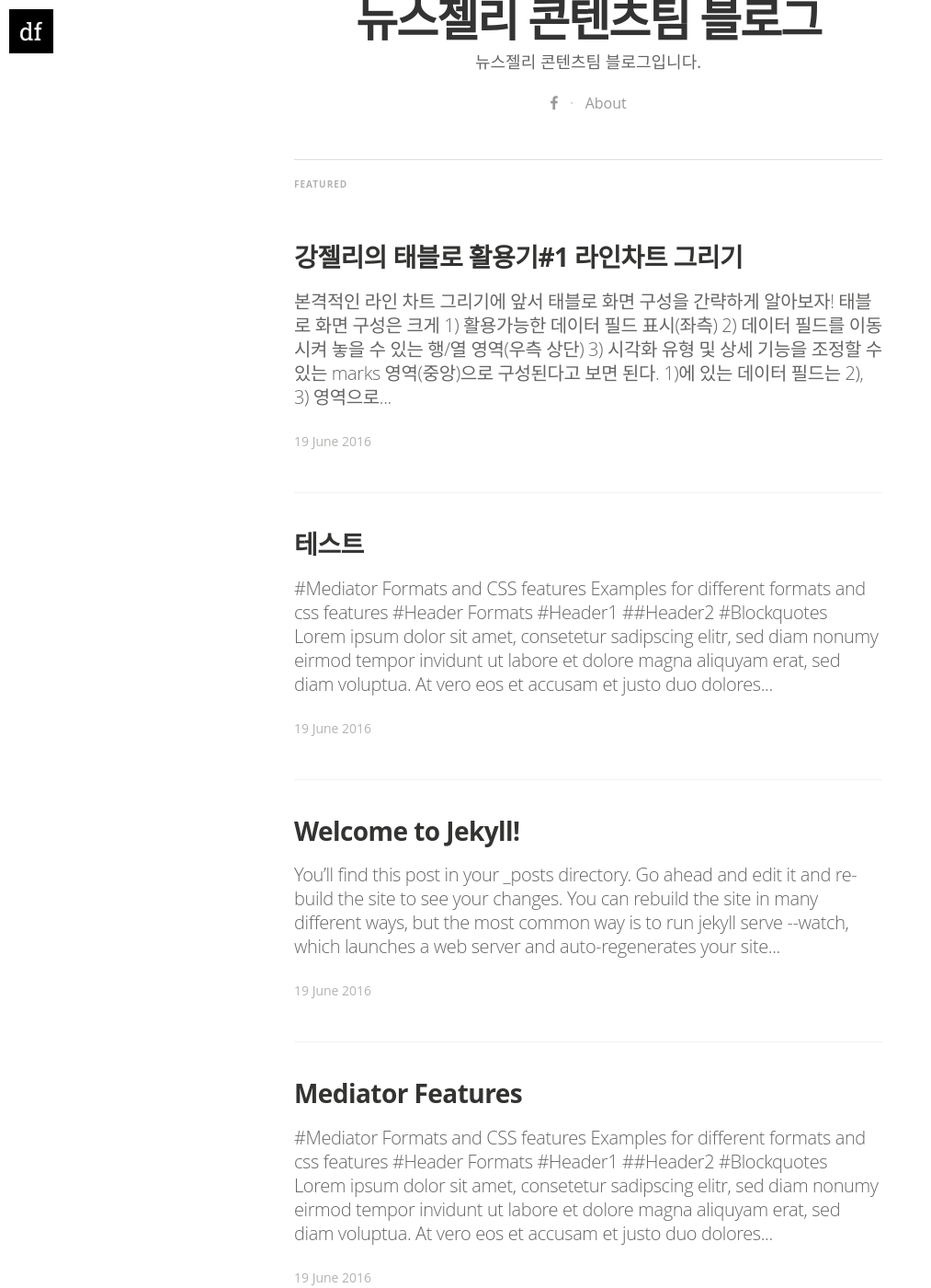
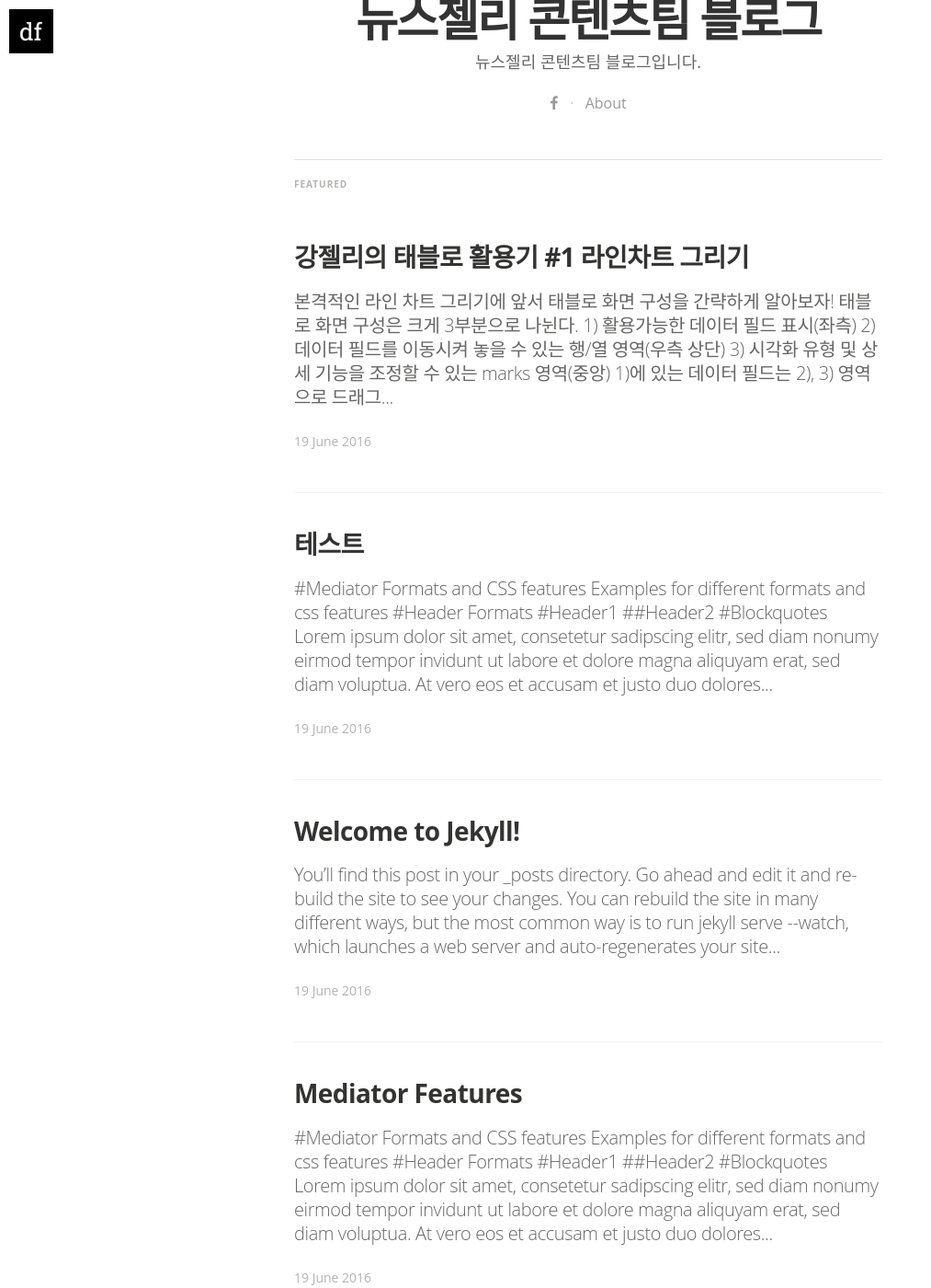
Before and after one commit to NewsJelly/blog-contents, a Jekyll site: the page built from index.html, in a window 1280 px wide and 1400 px high, scrolled down 538 px. Shown: the whole window at 92% size, without its empty margins (0-1013 px from the left). Built offline with Jekyll 4.4.1, drawn with Linux system fonts in a browser that asks for light colours; nearby versions of some CDN libraries; some web fonts are replaced; the list of posts is cut into pages by our own code; some of the changed text lies outside the part shown.

Commit message:
Update 2016-06-19-kangjelltest.markdown

```diff
--- a/_posts/2016-06-19-kangjelltest.markdown
+++ b/_posts/2016-06-19-kangjelltest.markdown
@@ -1,6 +1,6 @@
 ---
 layout: post
-title:  "강젤리의 태블로 활용기#1 라인차트 그리기"
+title:  "강젤리의 태블로 활용기 #1 라인차트 그리기"
 date:   2016-06-19 17:34:25
 categories: injell feature
 tags: featured
@@ -9,7 +9,12 @@ image2: /assets/article_images/2014-11-30-mediator_features/night-track-mobile.J
 ---
 
 ![태블로 기본 구성화면](https://cloud.githubusercontent.com/assets/10662638/16190035/3b138298-3718-11e6-8109-2d42817c33af.png)
-> 본격적인 라인 차트 그리기에 앞서 태블로 화면 구성을 간략하게 알아보자! 태블로 화면 구성은 크게 1) 활용가능한 데이터 필드 표시(좌측) 2) 데이터 필드를 이동시켜 놓을 수 있는 행/열 영역(우측 상단) 3) 시각화 유형 및 상세 기능을 조정할 수 있는 marks 영역(중앙)으로 구성된다고 보면 된다. 1)에 있는 데이터 필드는 2), 3) 영역으로 드래그 앤 드롭해서 다양한 형태의 차트를 만들 수 있다.
+> 본격적인 라인 차트 그리기에 앞서 태블로 화면 구성을 간략하게 알아보자! 태블로 화면 구성은 크게 3부분으로 나뉜다.
+* 1) 활용가능한 데이터 필드 표시(좌측)
+* 2) 데이터 필드를 이동시켜 놓을 수 있는 행/열 영역(우측 상단)
+* 3) 시각화 유형 및 상세 기능을 조정할 수 있는 marks 영역(중앙)
+
+>1)에 있는 데이터 필드는 2), 3) 영역으로 드래그 앤 드롭해서 다양한 형태의 차트를 만들 수 있다.
 
 ![연도별x키워드별 검색량 라인차트 그리기](https://cloud.githubusercontent.com/assets/10662638/16190049/4ea2bb4e-3718-11e6-9715-0d3f88417c2b.png)
 > 가장 기본적인 라인 차트를 그려보자! 이번 포스팅에서 활용한 데이터는 제주+자연(섬, 오름/산, 폭포, 해변) 키워드별 검색량 데이터다. 먼저 차원(dimension)영역에 있는 '날짜' 필드를 '열' 영역으로 이동시키고, 값(measures) 영역에 있는 '검색량' 필드를 '행' 영역으로 이동시킨다. 이 경우 연도별 전체 검색량 추이를 볼 수 있는 라인 그래프가 그려진다. 키워드별 검색량 데이터를 시각화 하기 위해서는 '키워드' 필드를 marks 영역 내 color 영역으로 이동시키면, 키워드별로 색깔이 구분되면서 여러개의 라인이 그려지는 차트를 만들 수 있다.
```
